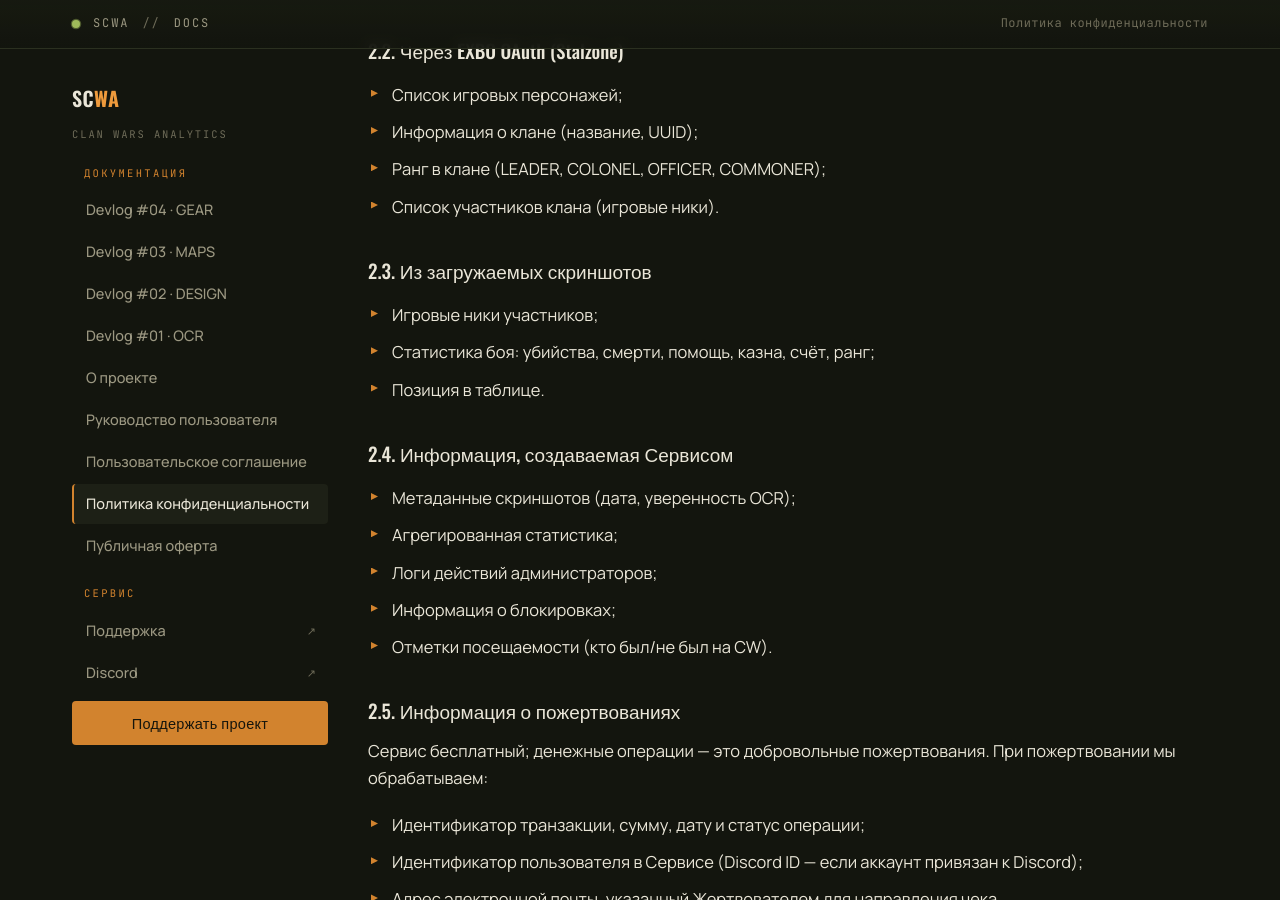
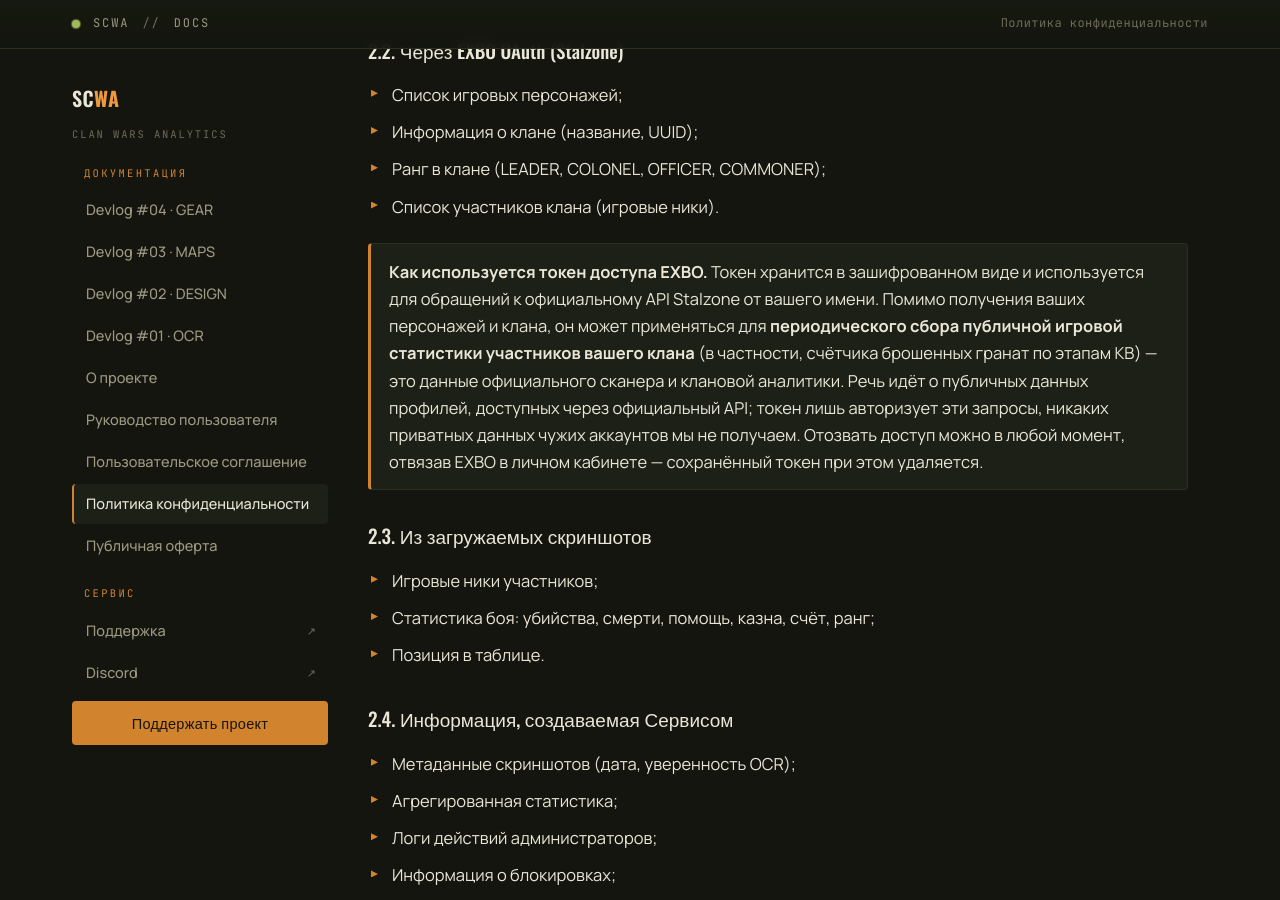
Before and after one commit to sahabush/Stalcraft-Clan-Analytics, a Jekyll site: the page built from privacy.md, in a window 1280 px wide and 900 px high, scrolled down 1220 px. Built offline with Jekyll 4.4.1, drawn with Linux system fonts in a browser that asks for light colours.

Commit message:
privacy: как используется токен EXBO (сбор публичной статистики клана для сканера гранат)

```diff
--- a/privacy.md
+++ b/privacy.md
@@ -43,6 +43,8 @@ description: Как мы обрабатываем ваши данные
 - Информация о клане (название, UUID);
 - Ранг в клане (LEADER, COLONEL, OFFICER, COMMONER);
 - Список участников клана (игровые ники).
+
+> **Как используется токен доступа EXBO.** Токен хранится в зашифрованном виде и используется для обращений к официальному API Stalzone от вашего имени. Помимо получения ваших персонажей и клана, он может применяться для **периодического сбора публичной игровой статистики участников вашего клана** (в частности, счётчика брошенных гранат по этапам КВ) — это данные официального сканера и клановой аналитики. Речь идёт о публичных данных профилей, доступных через официальный API; токен лишь авторизует эти запросы, никаких приватных данных чужих аккаунтов мы не получаем. Отозвать доступ можно в любой момент, отвязав EXBO в личном кабинете — сохранённый токен при этом удаляется.
 
 ### 2.3. Из загружаемых скриншотов
 - Игровые ники участников;
```
